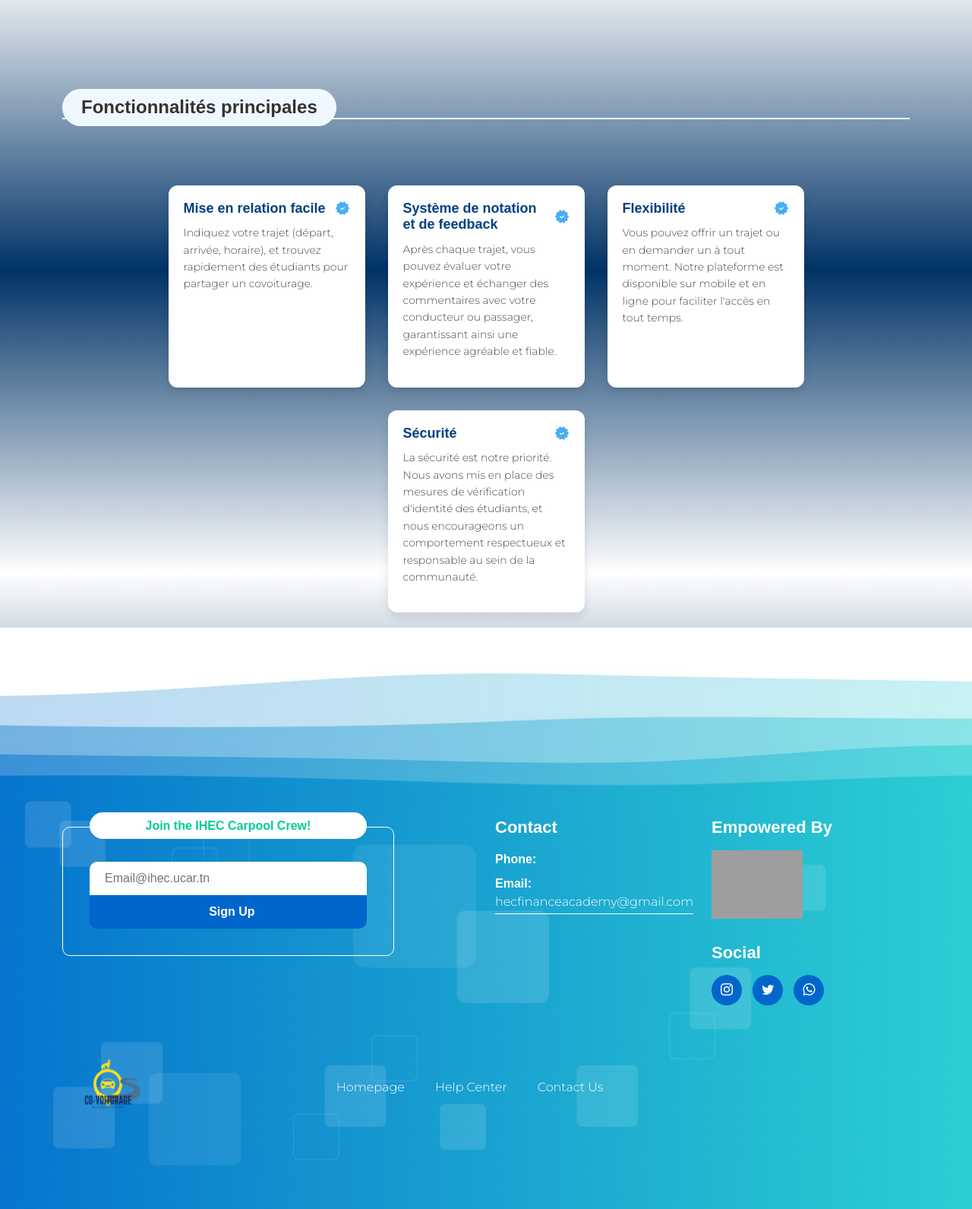
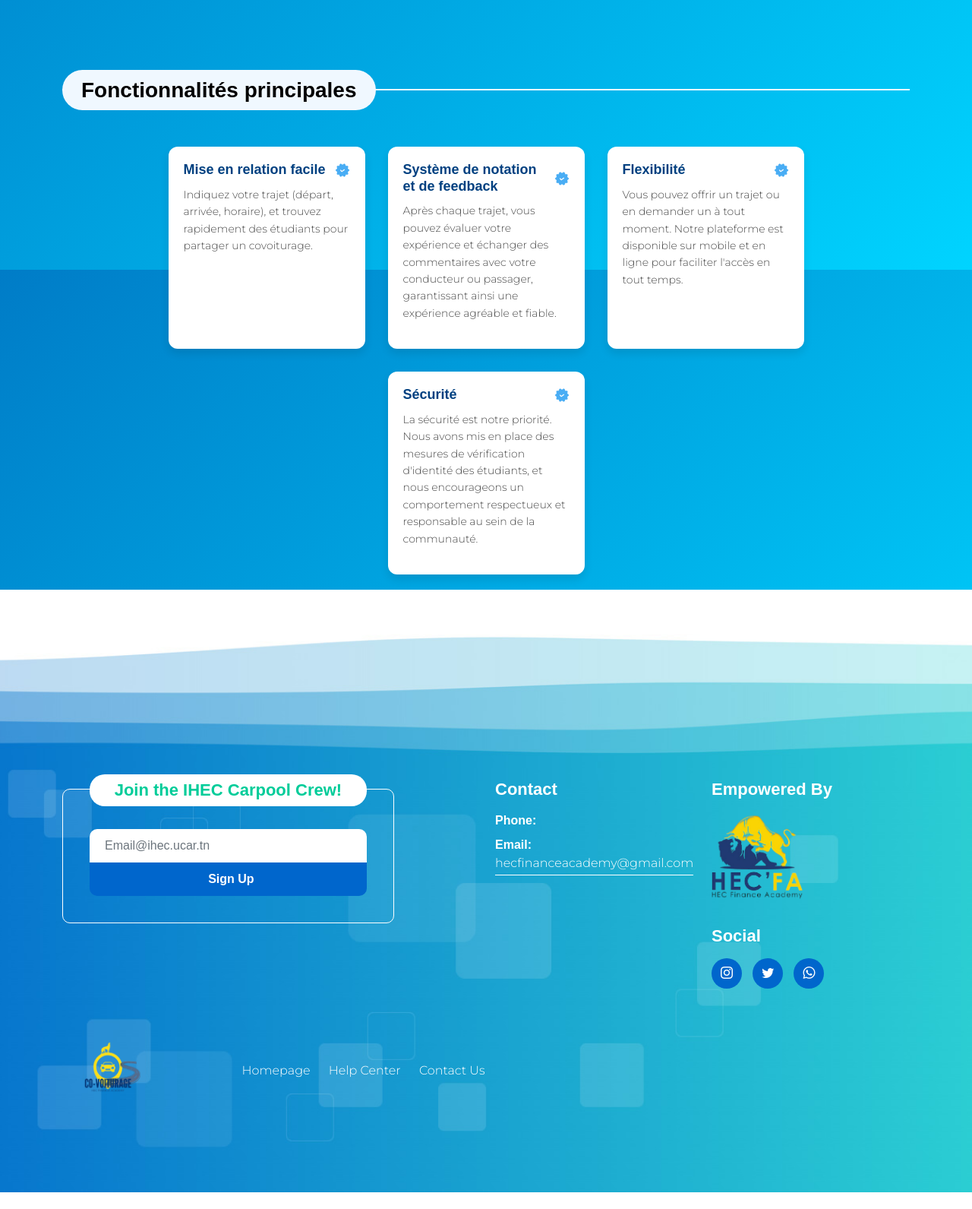
Before and after one commit to fatma-10/HecRecruit, a PHP site: page /about.html in a window 1280 px wide. Shown: the part 1245-2836 px from the top of the page at 76% size. After the commit the page ends 2814 px from the top, so only its background shows below. Run offline with PHP 8.4, Linux system fonts and the light colour scheme; some web fonts are replaced; grey boxes are pictures that could not be loaded.

Commit message:
changement2.1

```diff
--- a/css/styles.css
+++ b/css/styles.css
@@ -1,82 +1,11 @@
 /* BODY */
 body {
-    background: linear-gradient(180deg, #003366 0%, #FFFFFF 50%, #003366 100%);
+    background: linear-gradient(135deg, #007cc7, #00d4ff);
     background-size: cover;
     background-attachment: fixed;
     margin: 0;
     padding: 0;
     font-family: 'Montserrat', sans-serif;
-    color: #333;
-}
-
-/* NAVBAR */
-.custom-nav-bar {
-    background-color: #003366;
-    padding: 12px 20px;
-    box-shadow: 0 4px 6px rgba(0, 0, 0, 0.1);
-}
-
-.custom-nav-bar .navbar-brand img {
-    max-height: 40px;
-    width: auto;
-}
-
-.custom-nav-bar .navbar-nav {
-    display: flex;
-    justify-content: center;
-    margin-left: auto;
-}
-
-.custom-nav-bar .navbar-nav .nav-item {
-    padding: 0 15px;
-}
-
-.custom-nav-bar .navbar-nav .nav-link {
-    color: white;
-    font-size: 16px;
-    font-weight: 500;
-    text-transform: uppercase;
-}
-
-.custom-nav-bar .navbar-nav .nav-link:hover {
-    color: #FFD700;
-}
-
-.custom-nav-bar .navbar-toggler {
-    background-color: #FFD700;
-    padding: 5px 10px; /* Réduction des marges */
-    font-size: 14px;  /* Taille du texte réduite */
-    border-radius: 5px; /* Ajout de bordures pour mieux intégrer le bouton */
-}
-
-.custom-nav-bar .navbar-toggler:hover {
-    background-color: #FFC107;
-}
-
-/* HEADER */
-.custom-site-header {
-    background-color: #003366;
-    color: white;
-    padding: 40px 20px;
-    text-align: center;
-}
-
-.custom-site-header h2 {
-    font-size: 32px;
-    font-weight: 700;
-    margin-bottom: 10px;
-}
-
-/* SECTION - About */
-.about-section {
-    padding: 60px 20px;
-}
-
-.about-section .section-title {
-    font-size: 24px;
-    font-weight: 700;
-    margin-bottom: 30px;
-    text-align: center;
     color: #333;
 }
 
@@ -138,71 +67,3 @@ body {
         width: calc(100% - 20px);
     }
 }
-
-/* FOOTER */
-.custom-site-footer {
-    background-color: #003366;
-    color: white;
-    padding: 40px 20px;
-    text-align: center;
-}
-
-.custom-site-footer .site-footer-title {
-    font-size: 18px;
-    font-weight: 700;
-    margin-bottom: 20px;
-}
-
-/* Centrer les liens du footer */
-.site-footer-links {
-    list-style: none;
-    padding: 0;
-    display: flex;
-    justify-content: center; /* Alignement horizontal */
-    align-items: center; /* Alignement vertical */
-    gap: 20px; /* Espacement entre les liens */
-    flex-wrap: wrap; /* Permet de s'ajuster sur petits écrans */
-    margin: 0; /* Supprime les marges par défaut */
-}
-
-.site-footer-link-item {
-    margin: 0;
-}
-
-.site-footer-link {
-    color: white;
-    font-size: 14px;
-    text-decoration: none;
-}
-
-.site-footer-link:hover {
-    color: #FFD700;
-}
-
-/* Formulaire d'abonnement */
-.subscribe-form-wrap h6 {
-    font-size: 16px;
-    margin-bottom: 20px;
-}
-
-.subscribe-form input {
-    width: 100%;
-    padding: 10px;
-    margin-bottom: 20px;
-    border: 2px solid #003366;
-    border-radius: 5px;
-}
-
-.subscribe-form button {
-    width: 100%;
-    padding: 10px;
-    background-color: #003366;
-    color: white;
-    border: none;
-    border-radius: 5px;
-    cursor: pointer;
-}
-
-.subscribe-form button:hover {
-    background-color: #004080;
-}
```
Also changed, not shown: images/logo-fa.png (added).
